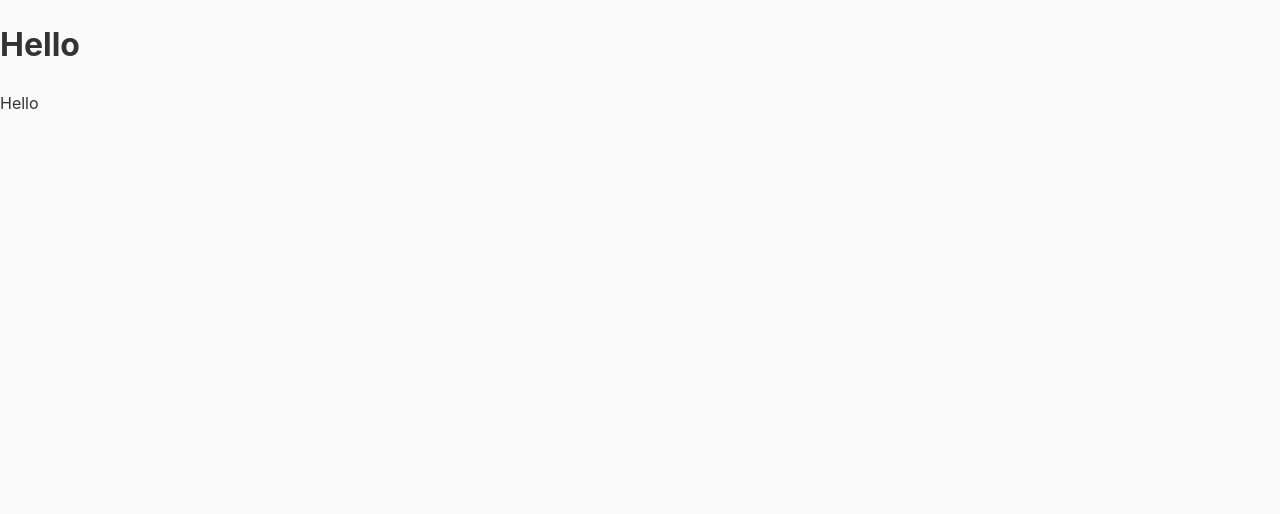
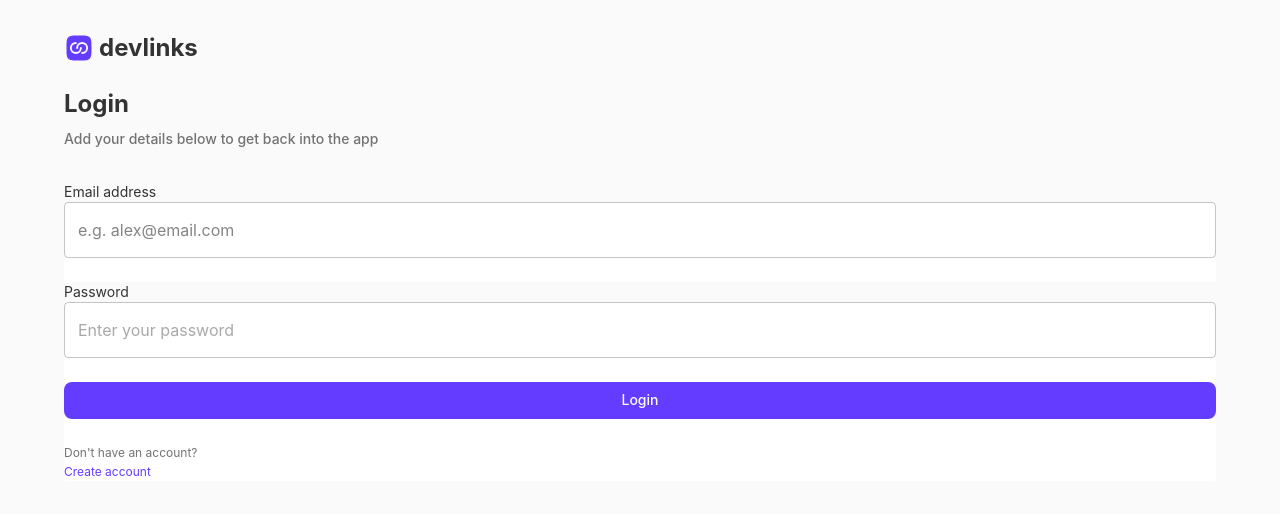
Before and after one commit to BlueElyas/link-sharing, a React (Create React App) app: page / in a window 1280 px wide. Shown: the top 514 px of the page. Built offline with nearby package versions, Linux system fonts and the light colour scheme.

Commit message:
Add routing to the app component with appshell and login

```diff
--- a/src/App.tsx
+++ b/src/App.tsx
@@ -1,9 +1,16 @@
+import { BrowserRouter, Route, Routes } from "react-router-dom";
+import AppShell from "./components/nav/AppShell";
+import Login from "./pages/Login";
+
 function App() {
   return (
-    <div className="App">
-      <h1 >Hello</h1>
-      <p>Hello</p>
-    </div>
+    <BrowserRouter>
+      <Routes>
+        <Route path='/' element={<AppShell/>}>
+          <Route index element={<Login/>} />
+        </Route>
+      </Routes>
+    </BrowserRouter>
   );
 }
 
```
